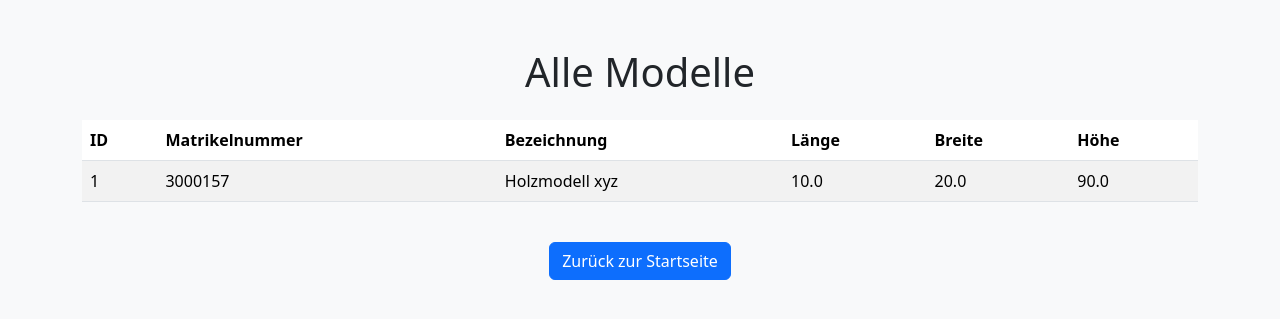
After one commit to katringrs/recycling-app, a Flask app: page /all_models in a window 1280 px wide. The commit adds this page. Shown: the top 319 px of the page. Run offline with Flask 3, Linux system fonts and the light colour scheme.

Commit message:
Alle Modelle anzeigen hinzugefügt

```diff
--- a/app.py
+++ b/app.py
@@ -91,5 +91,16 @@ def search():
 
     return render_template('search.html', results=None)
 
+@app.route('/all_models')
+def all_models():
+    # Alle Modelle aus der Datenbank abrufen
+    results = Model.query.all()
+
+    # Debugging: Überprüfen, ob Ergebnisse gefunden wurden
+    print("Alle Modelle:", results)
+
+    # Ergebnisse an die Vorlage weitergeben
+    return render_template('all_models.html', results=results)
+
 if __name__ == '__main__':
     app.run(debug=True)
--- /dev/null
+++ b/templates/all_models.html
@@ -0,0 +1,51 @@
+<!DOCTYPE html>
+<html lang="en">
+<head>
+    <meta charset="UTF-8">
+    <meta name="viewport" content="width=device-width, initial-scale=1.0">
+    <title>Alle Modelle</title>
+    <!-- Bootstrap CSS -->
+    <link href="https://cdn.jsdelivr.net/npm/bootstrap@5.3.0-alpha3/dist/css/bootstrap.min.css" rel="stylesheet">
+</head>
+<body class="bg-light">
+    <div class="container my-5">
+        <h1 class="text-center mb-4">Alle Modelle</h1>
+        {% if results %}
+        <div class="table-responsive">
+            <table class="table table-striped table-hover">
+                <thead>
+                    <tr>
+                        <th>ID</th>
+                        <th>Matrikelnummer</th>
+                        <th>Bezeichnung</th>
+                        <th>Länge</th>
+                        <th>Breite</th>
+                        <th>Höhe</th>
+                    </tr>
+                </thead>
+                <tbody>
+                    {% for result in results %}
+                    <tr>
+                        <td>{{ result.id }}</td>
+                        <td>{{ result.matrikelnummer }}</td>
+                        <td>{{ result.bezeichnung }}</td>
+                        <td>{{ result.length }}</td>
+                        <td>{{ result.width }}</td>
+                        <td>{{ result.height }}</td>
+                    </tr>
+                    {% endfor %}
+                </tbody>
+            </table>
+        </div>
+        {% else %}
+        <div class="alert alert-warning text-center">
+            Es wurden keine Modelle gefunden.
+        </div>
+        {% endif %}
+        <div class="text-center mt-4">
+            <a href="/" class="btn btn-primary">Zurück zur Startseite</a>
+        </div>
+    </div>
+    <script src="https://cdn.jsdelivr.net/npm/bootstrap@5.3.0-alpha3/dist/js/bootstrap.bundle.min.js"></script>
+</body>
+</html>
--- a/templates/index.html
+++ b/templates/index.html
@@ -49,6 +49,9 @@
             </div>
         </div>
     </div>
+    <div class="text-center mt-5 mb-5">
+        <a href="/all_models" class="btn btn-primary">Alle Modelle anzeigen</a>
+    </div>
 
     <footer class="bg-primary text-white text-center py-3">
         <p class="mb-0">© 2024 Recycling App. Alle Rechte vorbehalten.</p>
--- a/templates/search.html
+++ b/templates/search.html
@@ -40,6 +40,10 @@
             <button type="submit" class="btn btn-primary w-100">Suchen</button>
         </form>
 
+        <div class="text-center mt-4">
+            <a href="/" class="btn btn-secondary">Zurück zur Startseite</a>
+        </div>
+
         <!-- Results Table -->
         {% if results %}
         <div class="table-responsive mt-4">
```
